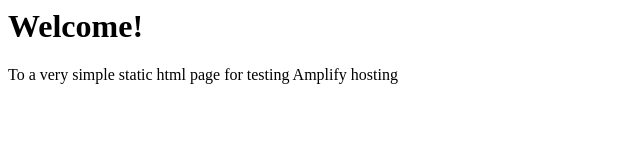
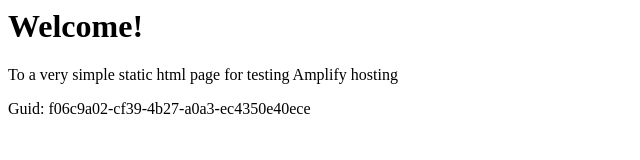
Before and after one commit to aws-aemilia-nrt/Github-PR-Commit-Integration-Test-DoNotTouch-GitHubAutoBuildCanaryTest-v1-preprod-ap-northeast-1, a website: page src/index.html in a window 1280 px wide. Shown: the whole page, without its empty margins (0-640 px from the left). Drawn offline with Linux system fonts and the light colour scheme.

Commit message:
commit from integ tests

```diff
--- a/src/index.html
+++ b/src/index.html
@@ -1,3 +1,5 @@
+
+
 <html lang="en">
 
 <head>
@@ -10,6 +12,6 @@
 <body>
     <h1>Welcome!</h1>
     <p>To a very simple static html page for testing Amplify hosting</p>
-</body>
+    <p>Guid: f06c9a02-cf39-4b27-a0a3-ec4350e40ece</p></body>
 
 </html>
```
